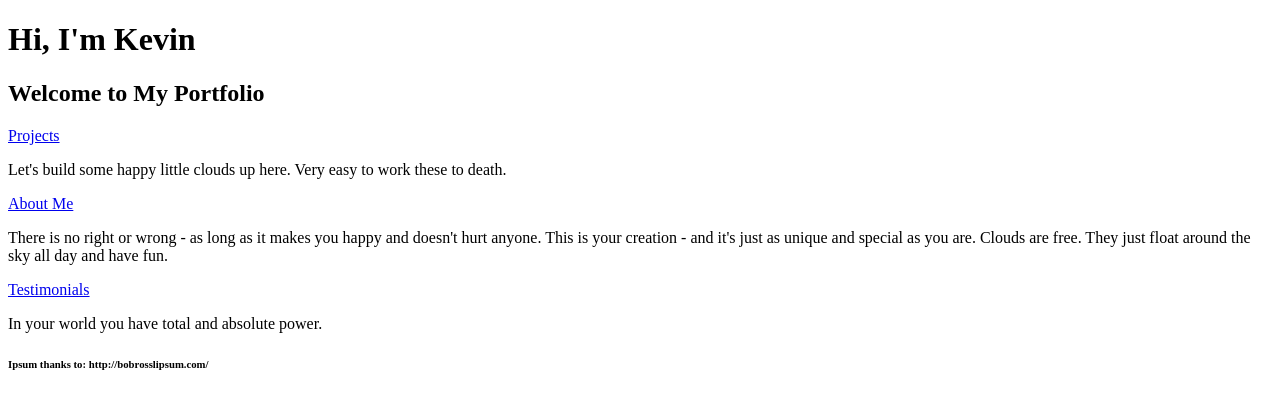
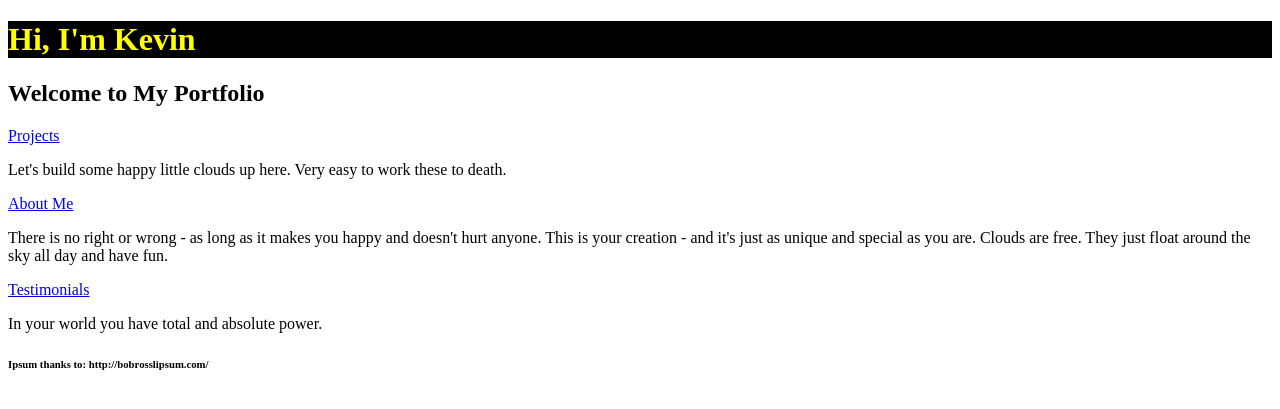
Before and after one commit to kevinpav/Django, a Django app: template RealPortfolio2/apps/realport2/templates/realport2/index.html in a window 1280 px wide. Shown: the top 409 px of the page. Run offline with Django 3.2, Linux system fonts and the light colour scheme; the template is opened without the code that fills it, so the values that code supplies are empty.

Commit message:
Added static style.css to realport2 app

```diff
--- a/Portfolio/Portfolio/urls.py
+++ b/Portfolio/Portfolio/urls.py
@@ -17,5 +17,5 @@ from django.conf.urls import url, include
 ##from django.contrib import admin
 
 urlpatterns = [
-    url(r'^', include('apps.portfolio.urls')),
+    url(r'^', include('apps.portfolio.urls'))
 ]
--- /dev/null
+++ b/RealPortfolio2/apps/realport2/static/realport2/css/style.css
@@ -0,0 +1,4 @@
+h1{
+    color: yellow;
+    background-color: black;
+}
--- a/RealPortfolio2/apps/realport2/templates/realport2/index.html
+++ b/RealPortfolio2/apps/realport2/templates/realport2/index.html
@@ -5,6 +5,8 @@
     <meta name="viewport" content="width=device-width, initial-scale=1.0">
     <meta http-equiv="X-UA-Compatible" content="ie=edge">
     <title>Real Portfolio - index.html</title>
+    {% load staticfiles %}
+    <link rel="stylesheet" href="{% static 'realport2/css/style.css' %}" media="screen" title="no title"  charset="utf-8">
 </head>
 <body>
     <h1>Hi, I'm Kevin</h1>
```
Also changed, not shown: README.txt (added).
